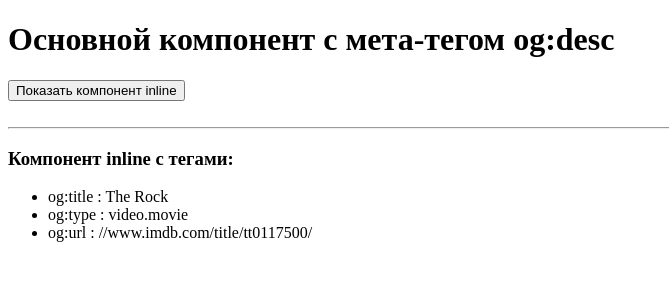
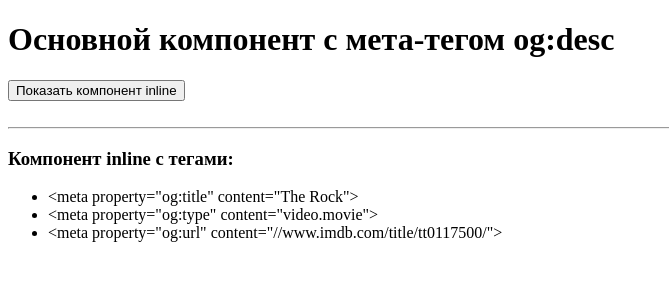
Before and after one commit to gera13sa/EvoApp, an Angular app: page /open-graph in a window 1280 px wide. Shown: the top 300 px of the page, without its empty margins (0-669 px from the left). Built offline with nearby package versions, Linux system fonts and the light colour scheme.

Commit message:
modified:   src/app/inline/inline.component.html modified:   src/app/inline/inline.component.ts

```diff
--- a/src/app/inline/inline.component.html
+++ b/src/app/inline/inline.component.html
@@ -1,9 +1,6 @@
 <br />
 <hr />
-
 <h3>Компонент inline с тегами:</h3>
 <ul>
-  <li *ngFor="let tags of metaTags">
-    {{ tags.property }} : {{ tags.content }}
-  </li>
+  <li *ngFor="let tag of tags">{{ tag }}</li>
 </ul>
--- a/src/app/inline/inline.component.ts
+++ b/src/app/inline/inline.component.ts
@@ -27,12 +27,14 @@ export class InlineComponent {
 
   }
 
-  metaTags: {property: String, content: String}[] = [];
+  tags: any[] = [];
 
   ngOnInit() {
-    this.metaTags[0] = { property: 'og:title', content: String(this.meta.getTag('property="og:title"')?.content) };
-    this.metaTags[1] = { property: 'og:type', content: String(this.meta.getTag('property="og:type"')?.content) };
-    this.metaTags[2] = { property: 'og:url', content: String(this.meta.getTag('property="og:url"')?.content) };
+
+    this.tags[0] = this.meta.getTag('property="og:title"')?.outerHTML;
+    this.tags[1] = this.meta.getTag('property="og:type"')?.outerHTML;
+    this.tags[2] = this.meta.getTag('property="og:url"')?.outerHTML;
+
   }
 
 }
```
